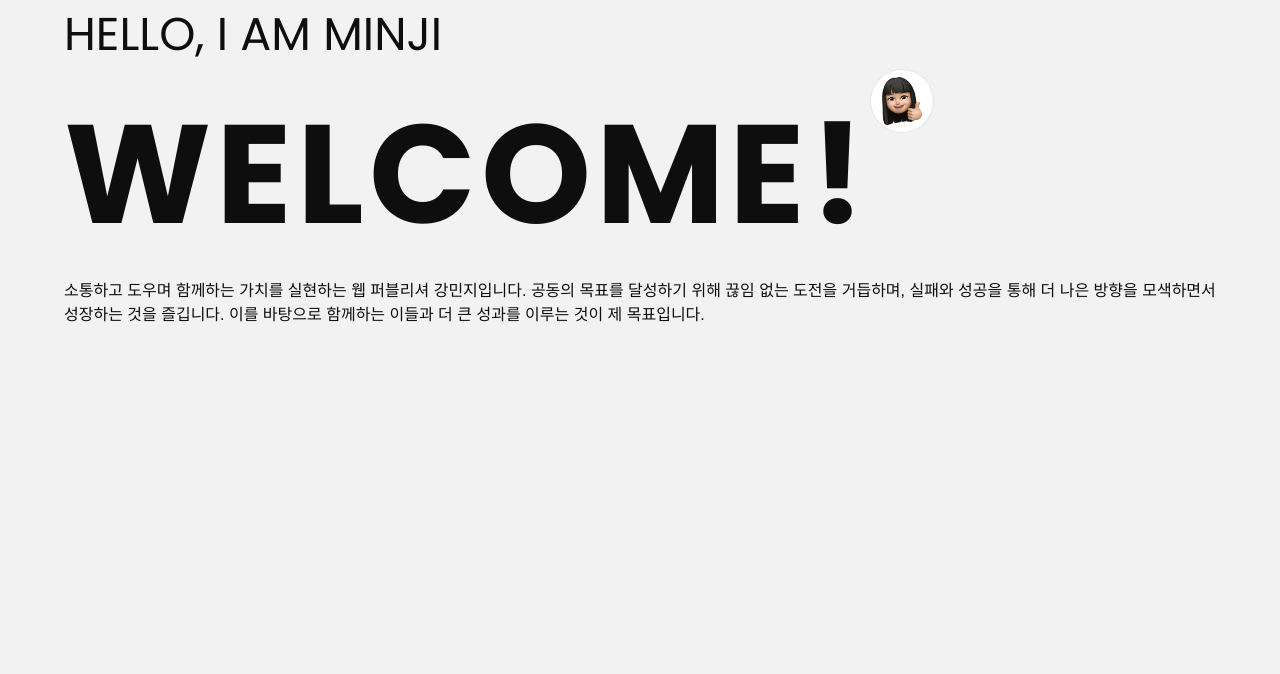
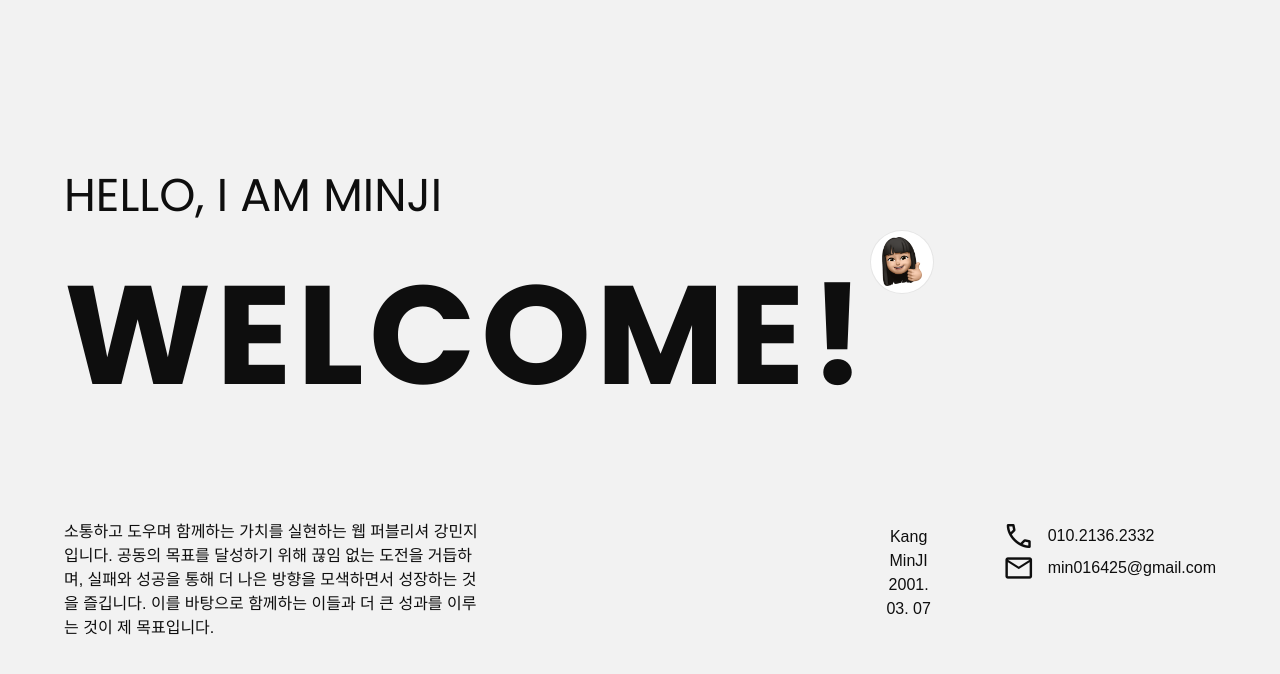
Before and after one commit to minji0164/minji0164.github.io, a plain HTML site: page index.html in a window 1280 px wide. Drawn offline with nearby package versions, Linux system fonts and the light colour scheme; a web font is replaced by a local one.

Commit message:
인트로 제작

```diff
--- a/assets/js/comm.js
+++ b/assets/js/comm.js
@@ -9,7 +9,7 @@ document.addEventListener("DOMContentLoaded", function () {
       var span = document.createElement("span");
       span.textContent = letter;
       span.className = "letter animate";
-      span.style["animation-delay"] = 150 * index + "ms";
+      span.style["animation-delay"] = 100 * index + "ms";
       innerTextElement.appendChild(span);
 
       if (index === wordArray.length - 1) {
--- a/assets/scss/_main.scss
+++ b/assets/scss/_main.scss
@@ -1,4 +1,9 @@
 .intro {
+  display: flex;
+  flex-direction: column;
+  justify-content: center;
+  height: 100%;
+
   .tit-wr {
     display: flex;
     flex-direction: column;
@@ -48,7 +53,7 @@
     }
 
     #inner-text.done-animating {
-      animation: done-animating 200ms ease-in;
+      animation: done-animating 100ms ease-in;
     }
 
     #text-spot {
@@ -81,8 +86,8 @@
     height: 64px;
     background: $white;
     opacity: 0;
-    animation: appear 0.2s ease-in-out 1.5s forwards,
-      moveUpAndDown 0.5s ease-in-out 1.5s forwards;
+    animation: appear 0.2s ease-in-out 1.1s forwards,
+      moveUpAndDown 0.5s ease-in-out 1.1s forwards;
 
     @keyframes appear {
       to {
@@ -105,4 +110,44 @@
       width: 40px;
     }
   }
+
+  .txt-wr {
+    display: flex;
+    margin-top: 80px;
+  }
+
+  .txt {
+    width: 450px;
+  }
+
+  .profile {
+    display: flex;
+    margin-left: 400px;
+  }
+
+  .name-wr {
+    display: flex;
+    flex-direction: column;
+    text-align: center;
+    margin-top: 5px;
+  }
+
+  .call-wr {
+    margin-left: 64px;
+
+    .icon {
+      font-size: 32px;
+    }
+  }
+
+  .phone,
+  .email {
+    display: flex;
+    align-items: center;
+  }
+
+  .num,
+  .addr {
+    padding-left: 13px;
+  }
 }
--- a/assets/scss/comm.scss
+++ b/assets/scss/comm.scss
@@ -7,6 +7,11 @@
   max-width: none;
   margin: 0 auto;
   background: $bg;
+}
+
+::selection {
+  background: $primary;
+  color: $white;
 }
 //---------------------------------------------------------------------------------
 .inner {
@@ -24,7 +29,7 @@
 //---------------------------------------------------------------------------------
 #main {
   height: 100%;
-  margin: 0 5%;
+  padding: 0 5%;
 }
 //---------------------------------------------------------------------------------
 @import "main";
--- a/index.html
+++ b/index.html
@@ -3,7 +3,11 @@
   <head>
     <meta charset="UTF-8" />
     <meta name="viewport" content="width=device-width, initial-scale=1.0" />
-    <title>강민지 포트폴리오</title>
+    <title>Portfolio</title>
+    <link
+      rel="stylesheet"
+      href="https://fonts.googleapis.com/css2?family=Material+Symbols+Outlined:opsz,wght,FILL,GRAD@24,300,0,0"
+    />
     <link rel="stylesheet" href="./assets/css/comm.css" />
     <script defer src="./assets/js/comm.js"></script>
   </head>
@@ -33,6 +37,22 @@
               성공을 통해 더 나은 방향을 모색하면서 성장하는 것을 즐깁니다. 이를
               바탕으로 함께하는 이들과 더 큰 성과를 이루는 것이 제 목표입니다.
             </p>
+            <div class="profile">
+              <div class="name-wr">
+                <span class="name">Kang MinJI</span>
+                <em class="birth">2001. 03. 07</em>
+              </div>
+              <div class="call-wr">
+                <div class="phone">
+                  <span class="material-symbols-outlined icon"> call </span>
+                  <em class="num">010.2136.2332</em>
+                </div>
+                <div class="email">
+                  <span class="material-symbols-outlined icon"> mail </span>
+                  <em class="addr">min016425@gmail.com</em>
+                </div>
+              </div>
+            </div>
           </div>
         </section>
       </main>
```
Also changed, not shown: assets/css/comm.css, 1 other file.
